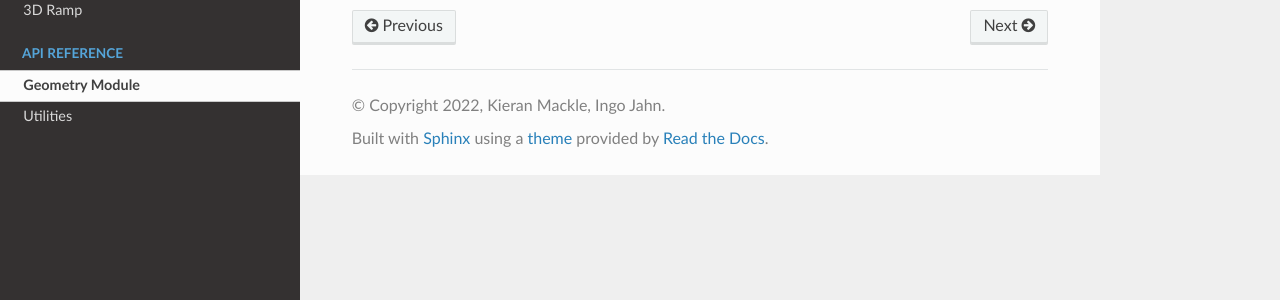
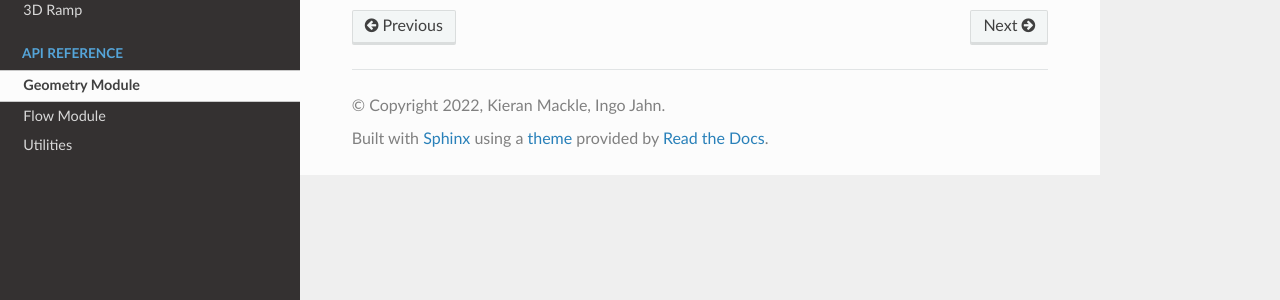
Before and after one commit to kieran-mackle/pysagas, a Sphinx documentation site: the page built from docs/source/api_ref/geometry.md, in a window 1280 px wide. Shown: the part 274-574 px from the top of the page. Built offline with Sphinx 7.4.7 and the Read the Docs theme 2.0.0, drawn with Linux system fonts in a browser that asks for light colours.

Commit message:
docs: added flow module to docs

````diff
--- /dev/null
+++ b/docs/source/api_ref/flow.md
@@ -0,0 +1,7 @@
+# Flow Module
+
+
+```{eval-rst}
+.. automodule:: adjoint.flow
+   :members:
+```
--- a/docs/source/api_ref/geometry.md
+++ b/docs/source/api_ref/geometry.md
@@ -1,6 +1,4 @@
 # Geometry Module
-
-
 
 ```{eval-rst}
 .. automodule:: adjoint.geometry
````
Also changed, not shown: docs/source/index.md (+1 -0 lines).
